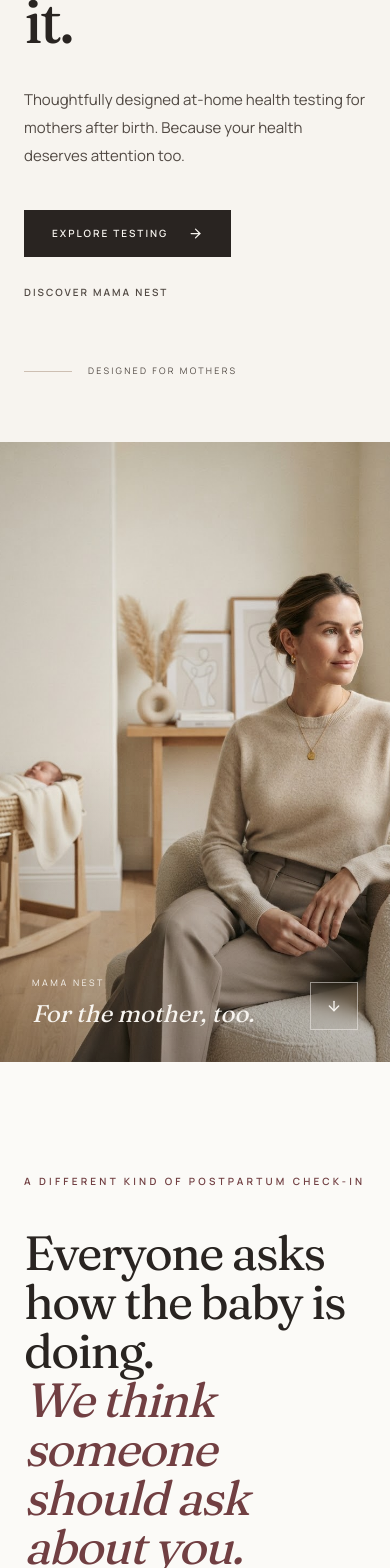
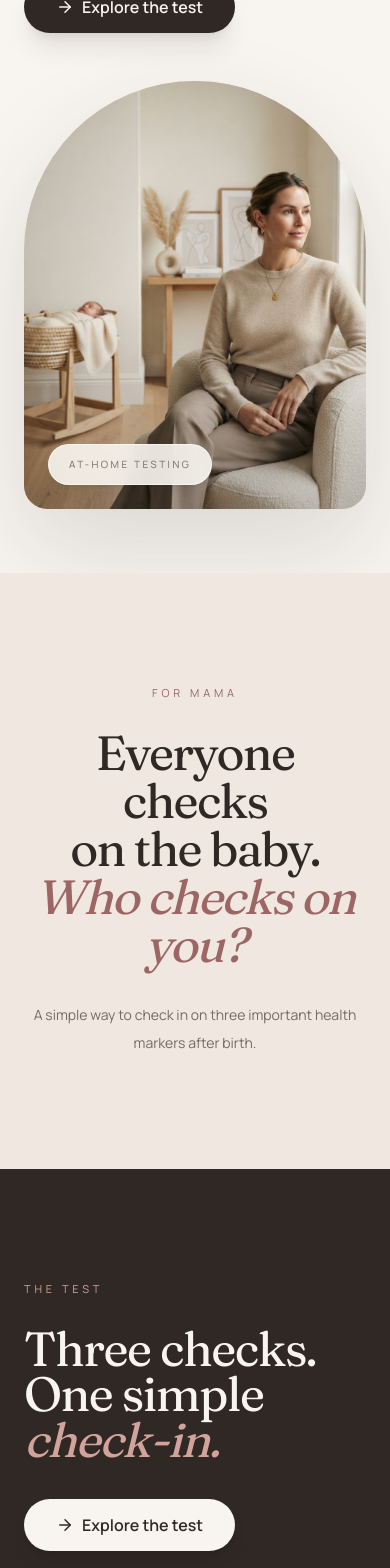
Before and after one commit to habibaby/mama-nest, a Next.js app: page / in a window 390 px wide. Shown: the part 432-2000 px from the top of the page. Built offline with nearby package versions, Linux system fonts and the light colour scheme.

Commit message:
Update page.tsx

```diff
--- a/src/app/page.tsx
+++ b/src/app/page.tsx
@@ -1,441 +1,243 @@
-import { ArrowDown, ArrowRight } from "lucide-react";
+import { ArrowRight, Check } from "lucide-react";
 import { Header } from "@/components/layout/Header";
 import { Footer } from "@/components/layout/Footer";
+import { Button } from "@/components/ui/Button";
+import { Container } from "@/components/ui/Container";
 import { Reveal } from "@/components/ui/Reveal";
 
 const tests = [
   {
     number: "01",
-    name: "Iron",
-    title: "Know your iron status.",
-    description:
-      "A simple way to check an important marker after pregnancy and birth.",
+    title: "Iron",
+    text: "Check your iron status.",
   },
   {
     number: "02",
-    name: "Thyroid",
-    title: "Check your thyroid.",
-    description:
-      "Understand an important part of your body's health during postpartum recovery.",
+    title: "Thyroid",
+    text: "Check your thyroid health.",
   },
   {
     number: "03",
-    name: "Vitamin D",
-    title: "Check your vitamin D.",
-    description:
-      "A convenient way to check an essential nutrient from the comfort of home.",
+    title: "Vitamin D",
+    text: "Check your vitamin D level.",
   },
 ];
 
 export default function HomePage() {
   return (
-    <main className="overflow-hidden bg-ivory text-espresso">
+    <main className="bg-[#F8F5F0] text-[#302824]">
 
       {/* =====================================================
           HERO
       ====================================================== */}
 
-      <section className="relative min-h-screen bg-ivory">
-
+      <section className="relative min-h-screen overflow-hidden bg-[#F8F5F0]">
         <Header />
 
-        <div className="grid min-h-screen lg:grid-cols-2">
+        <Container className="relative grid min-h-screen items-center gap-12 pt-28 pb-16 lg:grid-cols-[0.8fr_1.2fr] lg:pt-24">
 
-          {/* LEFT — EDITORIAL COPY */}
+          {/* TEXT */}
 
-          <div className="flex items-end px-6 pb-16 pt-36 sm:px-10 lg:px-16 lg:pb-20 lg:pt-32">
-            <div className="max-w-[620px]">
+          <div className="relative z-10 max-w-xl">
 
             <Reveal>
-                <p className="mb-8 text-[10px] font-semibold uppercase tracking-[0.32em] text-oxblood">
-                  Postpartum health testing
+              <p className="text-[11px] font-medium uppercase tracking-[0.35em] text-[#9B6664]">
+                Mama Nest
               </p>
             </Reveal>
 
             <Reveal delay={100}>
-                <h1 className="font-heading text-[62px] leading-[0.94] tracking-[-0.045em] sm:text-[76px] lg:text-[86px] xl:text-[96px]">
+              <h1 className="mt-7 font-heading text-[64px] leading-[0.9] tracking-[-0.045em] text-[#302824] sm:text-7xl lg:text-[92px]">
                 Your body
                 <br />
-                  changed.
+                deserves
                 <br />
-                  <span className="italic text-oxblood">
-                    We help you
+                <span className="italic text-[#9B6664]">
+                  a check-in.
                 </span>
-                  <br />
-                  understand it.
               </h1>
             </Reveal>
 
             <Reveal delay={180}>
-                <p className="mt-9 max-w-[430px] text-[15px] leading-7 text-espresso-soft sm:text-base">
-                  Thoughtfully designed at-home health testing for mothers
-                  after birth. Because your health deserves attention too.
+              <p className="mt-7 text-sm tracking-wide text-[#756B65]">
+                Iron · Thyroid · Vitamin D
               </p>
             </Reveal>
 
             <Reveal delay={260}>
-                <div className="mt-10 flex flex-wrap items-center gap-7">
+              <div className="mt-9">
+                <Button
+                  href="/start"
+                  size="lg"
+                  icon={ArrowRight}
+                  className="rounded-full bg-[#302824] px-8 text-[#F8F5F0] shadow-xl shadow-[#302824]/10 hover:bg-[#453A35]"
+                >
+                  Explore the test
+                </Button>
+              </div>
+            </Reveal>
 
-                  <a
-                    href="/start"
-                    className="group inline-flex items-center gap-5 bg-espresso px-7 py-4 text-[10px] font-semibold uppercase tracking-[0.2em] text-ivory transition-all duration-300 hover:bg-oxblood"
-                  >
-                    Explore testing
+          </div>
 
-                    <ArrowRight
-                      size={15}
-                      className="transition-transform duration-300 group-hover:translate-x-1"
+          {/* IMAGE */}
+
+          <Reveal delay={160}>
+            <div className="relative mx-auto w-full max-w-[620px]">
+
+              <div className="relative aspect-[4/5] overflow-hidden rounded-[260px_260px_36px_36px] bg-[#E5D6CB] shadow-[0_40px_100px_rgba(48,40,36,0.14)]">
+
+                <img
+                  src="/images/mama-hero.JPG"
+                  alt="Mother resting peacefully at home"
+                  className="h-full w-full object-cover"
                 />
-                  </a>
 
-                  <a
-                    href="#testing"
-                    className="text-[10px] font-semibold uppercase tracking-[0.2em] text-espresso-soft underline decoration-sand underline-offset-8 transition-colors hover:text-oxblood"
-                  >
-                    Discover Mama Nest
-                  </a>
+                <div className="absolute inset-0 bg-gradient-to-t from-[#302824]/20 via-transparent to-transparent" />
+
+              </div>
+
+              {/* Small floating detail */}
+
+              <div className="absolute bottom-6 left-6 rounded-full border border-white/60 bg-[#F8F5F0]/90 px-5 py-3 shadow-lg backdrop-blur-md">
+                <p className="text-[10px] uppercase tracking-[0.25em] text-[#756B65]">
+                  At-home testing
+                </p>
+              </div>
 
             </div>
           </Reveal>
 
-              <Reveal delay={340}>
-                <div className="mt-16 flex items-center gap-4">
-                  <span className="h-px w-12 bg-sand" />
-                  <span className="text-[9px] uppercase tracking-[0.25em] text-espresso-soft">
-                    Designed for mothers
-                  </span>
-                </div>
-              </Reveal>
-
-            </div>
-          </div>
-
-          {/* RIGHT — FULL HEIGHT IMAGE */}
-
-          <div className="relative min-h-[620px] lg:min-h-screen">
-
-            <img
-              src="/images/mama-hero.JPG"
-              alt="Mother resting peacefully at home after childbirth"
-              className="absolute inset-0 h-full w-full object-cover"
-            />
-
-            <div className="absolute inset-0 bg-gradient-to-t from-espresso/25 via-transparent to-transparent" />
-
-            <div className="absolute bottom-8 left-8 right-8 flex items-end justify-between text-ivory sm:bottom-10 sm:left-10 sm:right-10">
-
-              <div>
-                <p className="text-[9px] uppercase tracking-[0.28em]">
-                  Mama Nest
-                </p>
-                <p className="mt-2 font-heading text-2xl italic">
-                  For the mother, too.
-                </p>
-              </div>
-
-              <a
-                href="#intro"
-                className="flex h-12 w-12 items-center justify-center border border-ivory/50 backdrop-blur-sm transition-colors hover:bg-ivory hover:text-espresso"
-                aria-label="Scroll down"
-              >
-                <ArrowDown size={16} />
-              </a>
-
-            </div>
-          </div>
-
-        </div>
+        </Container>
       </section>
 
 
       {/* =====================================================
-          INTRO STATEMENT
+          INTRO
       ====================================================== */}
 
-      <section
-        id="intro"
-        className="border-b border-stone bg-paper px-6 py-28 sm:px-10 lg:px-16 lg:py-40"
-      >
+      <section className="bg-[#EFE7E0] py-28 lg:py-36">
 
-        <div className="mx-auto max-w-[1150px]">
+        <Container>
+
+          <div className="mx-auto max-w-4xl text-center">
 
             <Reveal>
-            <p className="text-[10px] font-semibold uppercase tracking-[0.32em] text-oxblood">
-              A different kind of postpartum check-in
+              <p className="text-[11px] uppercase tracking-[0.35em] text-[#9B6664]">
+                For Mama
               </p>
             </Reveal>
 
             <Reveal delay={100}>
-            <h2 className="mt-10 max-w-[1000px] font-heading text-[48px] leading-[1.02] tracking-[-0.035em] sm:text-[64px] lg:text-[78px]">
-              Everyone asks how the baby is doing.
+              <h2 className="mt-7 font-heading text-5xl leading-[1] tracking-[-0.035em] sm:text-6xl lg:text-8xl">
+                Everyone checks
                 <br />
-              <span className="italic text-oxblood">
-                We think someone should ask about you.
+                on the baby.
+                <br />
+                <span className="italic text-[#9B6664]">
+                  Who checks on you?
                 </span>
               </h2>
             </Reveal>
 
-          <div className="mt-14 grid gap-10 border-t border-stone pt-10 lg:grid-cols-[1fr_1fr]">
-
-            <p className="max-w-md text-sm leading-7 text-espresso-soft">
-              Pregnancy and childbirth ask a remarkable amount of your body.
-              Yet after birth, your own health can quickly become an
-              afterthought.
+            <Reveal delay={180}>
+              <p className="mx-auto mt-8 max-w-lg text-sm leading-7 text-[#756B65]">
+                A simple way to check in on three important health markers
+                after birth.
               </p>
-
-            <p className="max-w-md text-sm leading-7 text-espresso-soft lg:justify-self-end">
-              Mama Nest gives mothers a simple, considered way to check
-              important health markers from home.
-            </p>
+            </Reveal>
 
           </div>
 
-        </div>
+        </Container>
+
       </section>
 
 
       {/* =====================================================
-          TESTING COLLECTION
+          TEST KIT
       ====================================================== */}
 
-      <section
-        id="testing"
-        className="bg-espresso px-6 py-28 text-ivory sm:px-10 lg:px-16 lg:py-40"
-      >
+      <section className="bg-[#302824] py-28 text-[#F8F5F0] lg:py-36">
 
-        <div className="mx-auto max-w-[1250px]">
+        <Container>
 
-          <div className="grid gap-16 lg:grid-cols-[0.7fr_1.3fr]">
+          <div className="grid gap-20 lg:grid-cols-[0.7fr_1.3fr]">
 
-            {/* INTRO */}
+            {/* LEFT */}
 
             <Reveal>
-              <div className="lg:sticky lg:top-24 lg:self-start">
 
-                <p className="text-[10px] font-semibold uppercase tracking-[0.32em] text-sand">
-                  The Mama Nest collection
+              <div className="lg:sticky lg:top-24">
+
+                <p className="text-[11px] uppercase tracking-[0.35em] text-[#D1A39A]">
+                  The test
                 </p>
 
-                <h2 className="mt-8 font-heading text-[52px] leading-[0.98] tracking-[-0.035em] sm:text-[64px]">
-                  Three
+                <h2 className="mt-7 font-heading text-5xl leading-[0.95] tracking-[-0.03em] sm:text-6xl lg:text-7xl">
+                  Three checks.
                   <br />
-                  markers.
+                  One simple
                   <br />
-                  <span className="italic text-[#C99C95]">
-                    One clearer
-                    <br />
-                    picture.
+                  <span className="italic text-[#D1A39A]">
+                    check-in.
                   </span>
                 </h2>
 
-                <p className="mt-8 max-w-[330px] text-sm leading-7 text-[#CFC6C0]">
-                  Focused at-home testing for some of the health markers that
-                  matter during postpartum recovery.
-                </p>
-
+                <div className="mt-9">
+                  <Button
+                    href="/start"
+                    size="lg"
+                    icon={ArrowRight}
+                    className="rounded-full bg-[#F8F5F0] px-8 text-[#302824] hover:bg-white"
+                  >
+                    Explore the test
+                  </Button>
                 </div>
-            </Reveal>
-
-
-            {/* TESTS */}
-
-            <div className="border-t border-white/15">
-
-              {tests.map((test, index) => (
-
-                <Reveal key={test.name} delay={index * 100}>
-
-                  <article className="group border-b border-white/15 py-10 sm:py-14">
-
-                    <div className="grid gap-6 sm:grid-cols-[90px_1fr_auto] sm:items-start">
-
-                      <span className="font-mono text-[10px] tracking-[0.2em] text-[#AFA39C]">
-                        {test.number}
-                      </span>
-
-                      <div>
-
-                        <p className="text-[10px] font-semibold uppercase tracking-[0.25em] text-[#C99C95]">
-                          {test.name}
-                        </p>
-
-                        <h3 className="mt-5 font-heading text-[38px] leading-none tracking-[-0.025em] sm:text-[50px]">
-                          {test.title}
-                        </h3>
-
-                        <p className="mt-5 max-w-[470px] text-sm leading-7 text-[#BFB5AE]">
-                          {test.description}
-                        </p>
-
-                      </div>
-
-                      <div className="hidden sm:block">
-
-                        <div className="flex h-11 w-11 items-center justify-center rounded-full border border-white/20 transition-all duration-300 group-hover:border-[#C99C95] group-hover:bg-[#C99C95] group-hover:text-espresso">
-
-                          <ArrowRight
-                            size={15}
-                            className="transition-transform duration-300 group-hover:translate-x-0.5"
-                          />
-
-                        </div>
-
-                      </div>
-
-                    </div>
-
-                  </article>
-
-                </Reveal>
-
-              ))}
-
-            </div>
-
-          </div>
-
-        </div>
-      </section>
-
-
-      {/* =====================================================
-          IMAGE + STATEMENT
-      ====================================================== */}
-
-      <section
-        id="our-approach"
-        className="bg-ivory px-6 py-24 sm:px-10 lg:px-16 lg:py-36"
-      >
-
-        <div className="mx-auto grid max-w-[1250px] items-center gap-14 lg:grid-cols-[1fr_0.85fr] lg:gap-24">
-
-          <Reveal>
-            <div className="relative aspect-[4/5] overflow-hidden">
-
-              <img
-                src="/images/mama-resting.JPG"
-                alt="Mother taking a quiet moment for herself at home"
-                className="luxury-image h-full w-full object-cover"
-              />
-
-            </div>
-          </Reveal>
-
-
-          <Reveal delay={120}>
-
-            <div>
-
-              <p className="text-[10px] font-semibold uppercase tracking-[0.32em] text-oxblood">
-                Made around you
-              </p>
-
-              <h2 className="mt-8 font-heading text-[52px] leading-[1] tracking-[-0.035em] sm:text-[65px]">
-                Because
-                <br />
-                recovery
-                <br />
-                <span className="italic text-oxblood">
-                  is personal.
-                </span>
-              </h2>
-
-              <p className="mt-9 max-w-[430px] text-sm leading-7 text-espresso-soft">
-                You shouldn't have to rearrange your life around your health.
-                Mama Nest brings thoughtful testing closer to home, so you
-                can make time for yourself without adding another journey to
-                your day.
-              </p>
-
-              <a
-                href="#how-it-works"
-                className="group mt-9 inline-flex items-center gap-4 border-b border-espresso pb-3 text-[10px] font-semibold uppercase tracking-[0.22em]"
-              >
-                Our approach
-
-                <ArrowRight
-                  size={14}
-                  className="transition-transform duration-300 group-hover:translate-x-1"
-                />
-              </a>
-
-            </div>
-
-          </Reveal>
-
-        </div>
-      </section>
-
-
-      {/* =====================================================
-          HOW IT WORKS
-      ====================================================== */}
-
-      <section
-        id="how-it-works"
-        className="border-y border-stone bg-paper px-6 py-24 sm:px-10 lg:px-16 lg:py-32"
-      >
-
-        <div className="mx-auto max-w-[1250px]">
-
-          <div className="grid gap-16 lg:grid-cols-[0.65fr_1.35fr]">
-
-            <Reveal>
-
-              <div>
-
-                <p className="text-[10px] font-semibold uppercase tracking-[0.32em] text-oxblood">
-                  How it works
-                </p>
-
-                <h2 className="mt-8 font-heading text-[52px] leading-none tracking-[-0.035em] sm:text-[65px]">
-                  Simple.
-                  <br />
-                  <span className="italic text-oxblood">
-                    Considered.
-                  </span>
-                </h2>
 
               </div>
 
             </Reveal>
 
 
-            <div className="border-t border-stone">
+            {/* TESTS */}
 
-              {[
-                {
-                  number: "01",
-                  title: "Choose",
-                  text: "Select the health test you'd like to take.",
-                },
-                {
-                  number: "02",
-                  title: "Test at home",
-                  text: "Collect your sample from the comfort and privacy of home.",
-                },
-                {
-                  number: "03",
-                  title: "Understand",
-                  text: "Receive your results and a clearer picture of your health.",
-                },
-              ].map((step, index) => (
+            <div className="divide-y divide-[#514742]">
 
-                <Reveal key={step.number} delay={index * 100}>
+              {tests.map((test, index) => (
 
-                  <div className="grid gap-5 border-b border-stone py-9 sm:grid-cols-[80px_180px_1fr]">
+                <Reveal
+                  key={test.title}
+                  delay={index * 100}
+                >
 
-                    <span className="font-mono text-[10px] tracking-[0.2em] text-oxblood">
-                      {step.number}
+                  <div className="flex items-center justify-between gap-8 py-12">
+
+                    <div className="flex items-start gap-8">
+
+                      <span className="pt-2 font-mono text-[10px] tracking-[0.2em] text-[#92706C]">
+                        {test.number}
                       </span>
 
-                    <h3 className="font-heading text-2xl italic">
-                      {step.title}
+                      <div>
+
+                        <h3 className="font-heading text-4xl italic sm:text-5xl">
+                          {test.title}
                         </h3>
 
-                    <p className="max-w-md text-sm leading-6 text-espresso-soft">
-                      {step.text}
+                        <p className="mt-3 text-sm text-[#C9BFBA]">
+                          {test.text}
                         </p>
+
+                      </div>
+
+                    </div>
+
+                    <div className="flex h-9 w-9 shrink-0 items-center justify-center rounded-full border border-[#665953]">
+                      <Check
+                        size={14}
+                        className="text-[#D1A39A]"
+                      />
+                    </div>
 
                   </div>
 
@@ -447,7 +249,151 @@ export default function HomePage() {
 
           </div>
 
+        </Container>
+
+      </section>
+
+
+      {/* =====================================================
+          LIFESTYLE IMAGE
+      ====================================================== */}
+
+      <section className="bg-[#F8F5F0] py-28 lg:py-36">
+
+        <Container>
+
+          <div className="grid items-center gap-16 lg:grid-cols-2 lg:gap-24">
+
+            <Reveal>
+
+              <div className="relative aspect-[4/5] overflow-hidden rounded-[32px]">
+
+                <img
+                  src="/images/mama-resting.JPG"
+                  alt="Mother taking a quiet moment at home"
+                  className="h-full w-full object-cover"
+                />
+
               </div>
+
+            </Reveal>
+
+
+            <Reveal delay={120}>
+
+              <div className="max-w-xl">
+
+                <p className="text-[11px] uppercase tracking-[0.35em] text-[#9B6664]">
+                  A moment for you
+                </p>
+
+                <h2 className="mt-7 font-heading text-5xl leading-[0.98] tracking-[-0.035em] sm:text-6xl lg:text-7xl">
+                  Take a moment
+                  <br />
+                  to check on
+                  <br />
+                  <span className="italic text-[#9B6664]">
+                    you.
+                  </span>
+                </h2>
+
+                <div className="mt-9">
+                  <Button
+                    href="/start"
+                    size="lg"
+                    icon={ArrowRight}
+                    className="rounded-full bg-[#302824] px-8 text-[#F8F5F0] hover:bg-[#453A35]"
+                  >
+                    Explore the test
+                  </Button>
+                </div>
+
+              </div>
+
+            </Reveal>
+
+          </div>
+
+        </Container>
+
+      </section>
+
+
+      {/* =====================================================
+          HOW IT WORKS
+      ====================================================== */}
+
+      <section className="border-t border-[#DED6D0] bg-[#EFE7E0] py-24 lg:py-28">
+
+        <Container>
+
+          <div className="flex flex-col gap-12 lg:flex-row lg:items-end lg:justify-between">
+
+            <Reveal>
+
+              <div>
+
+                <p className="text-[11px] uppercase tracking-[0.35em] text-[#9B6664]">
+                  Simple by design
+                </p>
+
+                <h2 className="mt-6 font-heading text-5xl leading-none sm:text-6xl">
+                  Order.
+                  <br />
+                  Test.
+                  <br />
+                  <span className="italic text-[#9B6664]">
+                    Understand.
+                  </span>
+                </h2>
+
+              </div>
+
+            </Reveal>
+
+
+            <Reveal delay={120}>
+
+              <div className="flex max-w-md flex-col gap-6">
+
+                <div className="flex items-center gap-5 border-b border-[#D5C9C0] pb-5">
+                  <span className="font-mono text-[10px] text-[#9B6664]">
+                    01
+                  </span>
+
+                  <span className="text-sm">
+                    Order your test
+                  </span>
+                </div>
+
+                <div className="flex items-center gap-5 border-b border-[#D5C9C0] pb-5">
+                  <span className="font-mono text-[10px] text-[#9B6664]">
+                    02
+                  </span>
+
+                  <span className="text-sm">
+                    Test from home
+                  </span>
+                </div>
+
+                <div className="flex items-center gap-5">
+                  <span className="font-mono text-[10px] text-[#9B6664]">
+                    03
+                  </span>
+
+                  <span className="text-sm">
+                    Understand your results
+                  </span>
+                </div>
+
+              </div>
+
+            </Reveal>
+
+          </div>
+
+        </Container>
+
       </section>
 
 
@@ -455,13 +401,13 @@ export default function HomePage() {
           FINAL CTA
       ====================================================== */}
 
-      <section className="relative overflow-hidden bg-oxblood px-6 py-28 text-ivory sm:px-10 lg:px-16 lg:py-40">
+      <section className="relative overflow-hidden bg-[#9B6664] py-32 text-[#F8F5F0] lg:py-40">
 
-        <div className="relative z-10 mx-auto max-w-[1100px] text-center">
+        <Container className="text-center">
 
           <Reveal>
 
-            <p className="text-[10px] font-semibold uppercase tracking-[0.32em] text-[#E8C9C3]">
+            <p className="text-[11px] uppercase tracking-[0.35em] text-[#EBD3CC]">
               Mama Nest
             </p>
 
@@ -469,29 +415,36 @@ export default function HomePage() {
 
           <Reveal delay={100}>
 
-            <h2 className="mx-auto mt-8 max-w-[900px] font-heading text-[52px] leading-[0.98] tracking-[-0.04em] sm:text-[70px] lg:text-[88px]">
-              Your baby isn't the only one worth checking on.
+            <h2 className="mx-auto mt-7 max-w-4xl font-heading text-5xl leading-[0.95] tracking-[-0.035em] sm:text-6xl lg:text-8xl">
+              Your health
+              <br />
+              deserves
+              <br />
+              <span className="italic">
+                attention too.
+              </span>
             </h2>
 
           </Reveal>
 
-          <Reveal delay={200}>
+          <Reveal delay={180}>
 
-            <a
+            <div className="mt-10">
+
+              <Button
                 href="/start"
-              className="group mt-10 inline-flex items-center gap-6 bg-ivory px-8 py-5 text-[10px] font-semibold uppercase tracking-[0.22em] text-espresso transition-all duration-300 hover:bg-white"
+                size="lg"
+                icon={ArrowRight}
+                className="rounded-full bg-[#F8F5F0] px-9 text-[#302824] hover:bg-white"
               >
-              Explore testing
+                Start your health check
+              </Button>
 
-              <ArrowRight
-                size={15}
-                className="transition-transform duration-300 group-hover:translate-x-1"
-              />
-            </a>
+            </div>
 
           </Reveal>
 
-        </div>
+        </Container>
 
       </section>
 
```
Lines whose indentation alone changed are shown as unchanged.
